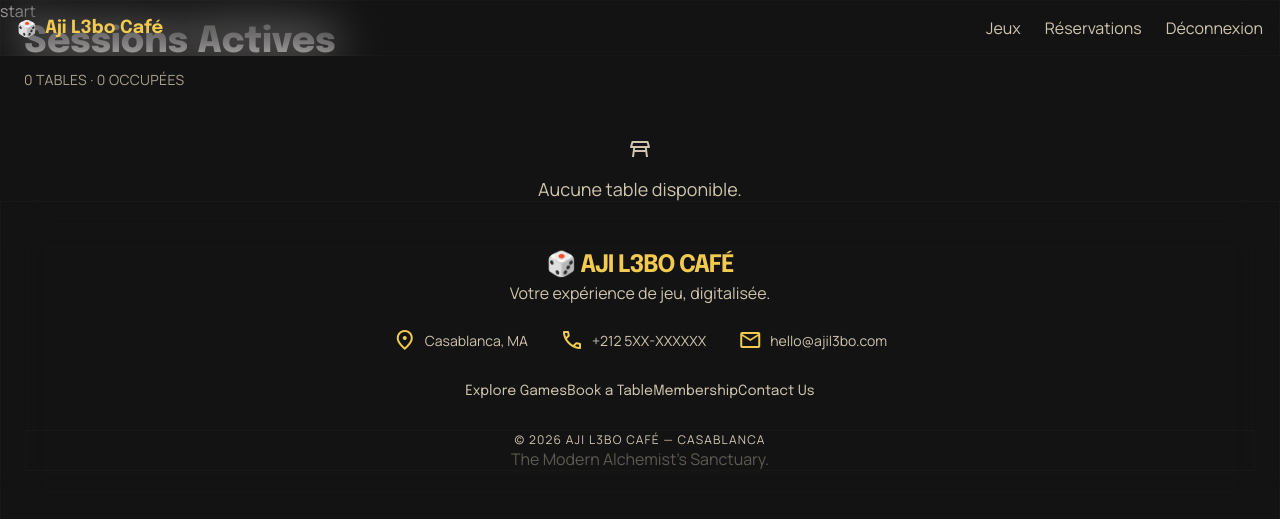
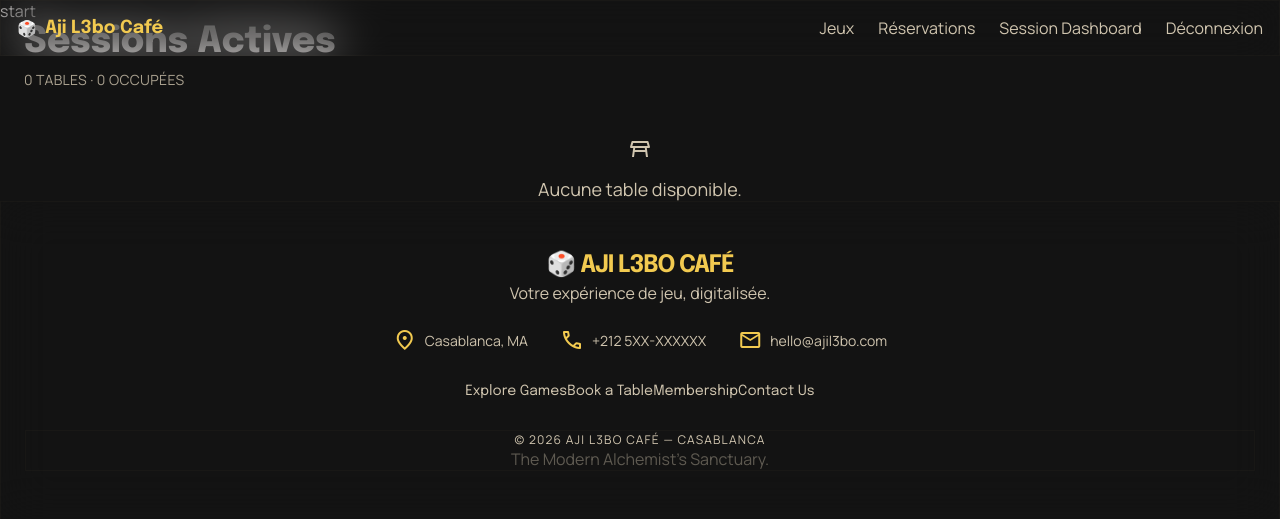
Before and after one commit to BEN-ESSAHRAOUI-Yassine/GameCafe_Manager_PRJ, a PHP site: page /GameCafe_Manager_PRJ/public/sessions/dashboard in a window 1280 px wide. Shown: the top 519 px of the page. Run offline with PHP 8.4, Linux system fonts and the light colour scheme; the visitor is signed in with stand-in values (Sample User, id 1); data that the repository does not hold is empty.

Commit message:
add button Session Dashboard in Header

```diff
--- a/app/Views/layouts/header.php
+++ b/app/Views/layouts/header.php
@@ -18,8 +18,9 @@
                 <a href="<?= BASE_URL ?>/games" class="text-on-surface-variant hover:text-primary transition-colors font-medium">Jeux</a>
                 <?php if (\Core\Controller::isAdmin()): ?>
                     <a href="<?= BASE_URL ?>/reservations" class="text-on-surface-variant hover:text-primary transition-colors font-medium">Réservations</a>
+                    <a href="<?= BASE_URL ?>/sessions/dashboard" class="text-on-surface-variant hover:text-primary transition-colors font-medium">Session Dashboard</a>
                 <?php elseif (\Core\Controller::isLoggedIn()): ?>
-                    <a href="<?= BASE_URL ?>/reservations/my-reservations" class="text-on-surface-variant hover:text-primary transition-colors font-medium">Mes Réservations</a>
+                    <a href="<?= BASE_URL ?>/reservations/my" class="text-on-surface-variant hover:text-primary transition-colors font-medium">Mes Réservations</a>
                 <?php endif; ?>
                 <?php if (\Core\Controller::isLoggedIn()): ?>
                     <a href="<?= BASE_URL ?>/logout" class="text-on-surface-variant hover:text-error transition-colors font-medium">Déconnexion</a>
```
